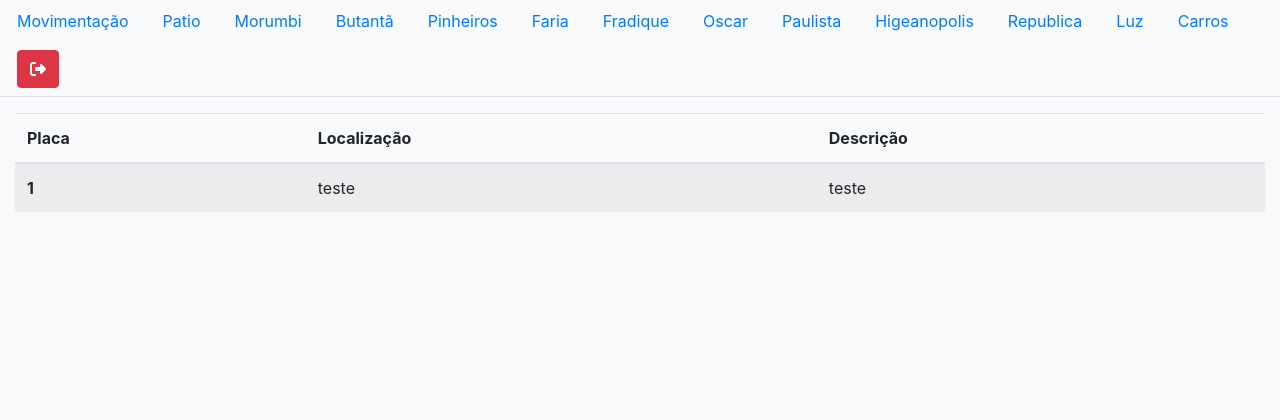
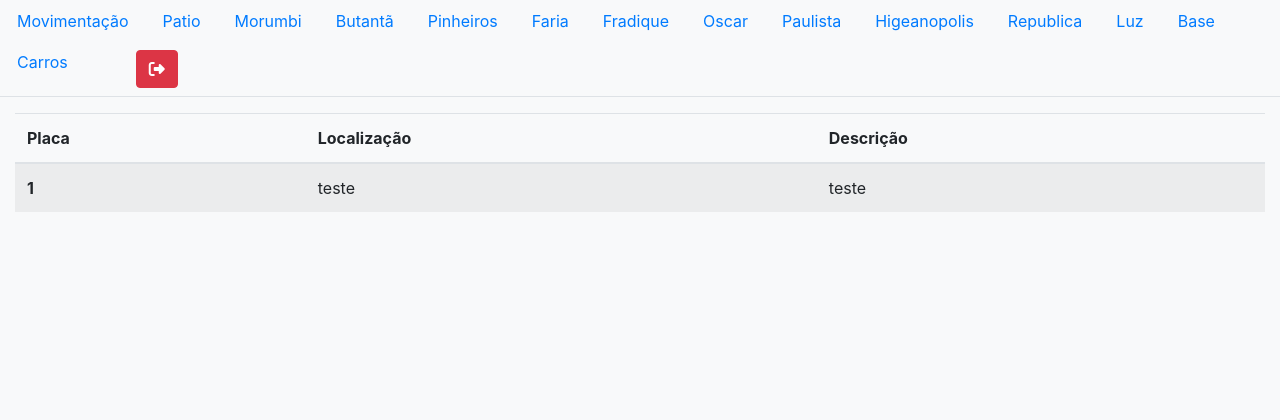
Before and after one commit to lucasdeosantana/Controle_de_Calibraveis, a Django app: page /CARS/ in a window 1280 px wide. Shown: the top 420 px of the page. Run offline with Django 3.2, Linux system fonts and the light colour scheme; some libraries are stand-ins or nearby versions.

Commit message:
Corrigido o erro "{{ where }}", um erro do uso da função jinja com o arquivo static; realizado a criação de uma nova aba "Base" para equipamentos na sala de supervisão

```diff
--- a/Controle de Equipamentos/CdC/models.py
+++ b/Controle de Equipamentos/CdC/models.py
@@ -16,7 +16,8 @@ stations = (
     ("Higeanopolis","Higeanopolis"),
     ("Republica","Republica"),
     ("Luz","Luz"),
-    ("Calibração","Calibração")
+    ("Calibração","Calibração"),
+    ("Base","Base")
 )
 # Create your models here.
 class log(models.Model):
--- a/Controle de Equipamentos/CdC/static/js/equipment.js
+++ b/Controle de Equipamentos/CdC/static/js/equipment.js
@@ -12,10 +12,11 @@ function send_receive(dictonary) {
     xhttp.send(jsonString)
 }
 function transfer(destiny, equipmentNumber) {
-    data = {
+    where = document.title
+    data={
         "type": "doMove",
         "equipmentCode": equipmentNumber,
-        "where": "{{ where }}",
+        "where": where,
         "for": destiny
     }
     send_receive(data)
--- a/Controle de Equipamentos/CdC/templates/base.html
+++ b/Controle de Equipamentos/CdC/templates/base.html
@@ -62,6 +62,9 @@
                     <a class="nav-link {% if where == 'Luz' %} active {% endif %}" href="/equipment/LUZ">Luz</a>
                 </li>
                 <li class="nav-item">
+                    <a class="nav-link {% if where == 'Base' %} active {% endif %}" href="/equipment/BASE">Base</a>
+                </li>
+                <li class="nav-item">
                     <a class="nav-link {% if where == 'carros' %} active {% endif %}" href="/CARS">Carros</a>
                 </li>
                 {% if perms.CdC.can_receive %}
--- a/Controle de Equipamentos/CdC/views.py
+++ b/Controle de Equipamentos/CdC/views.py
@@ -99,6 +99,7 @@ class list_of_equips(PermissionRequiredMixin, View):
             "HIG":"Higeanopolis",
             "REP":"Republica",
             "LUZ":"Luz",
+            "BASE":"Base"
             }
         equipmentList = (Equipament.objects.all().filter(position=self.urlshort[station])).order_by('date_validity')
         print(equipmentList)
```
Also changed, not shown: Controle de Equipamentos/CdC/migrations/0013_auto_20200430_2044.py (added), Controle de Equipamentos/db.sqlite3.
